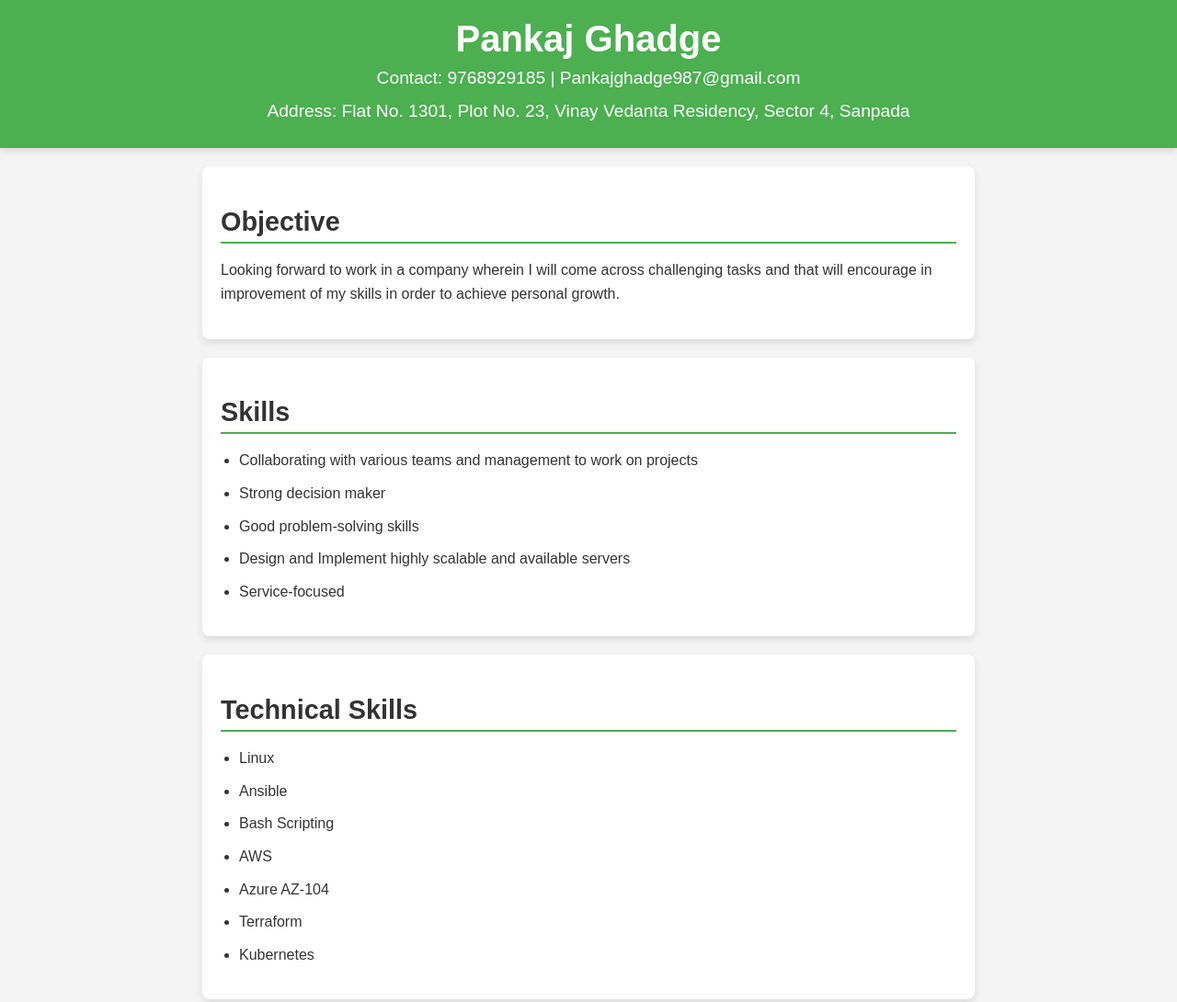
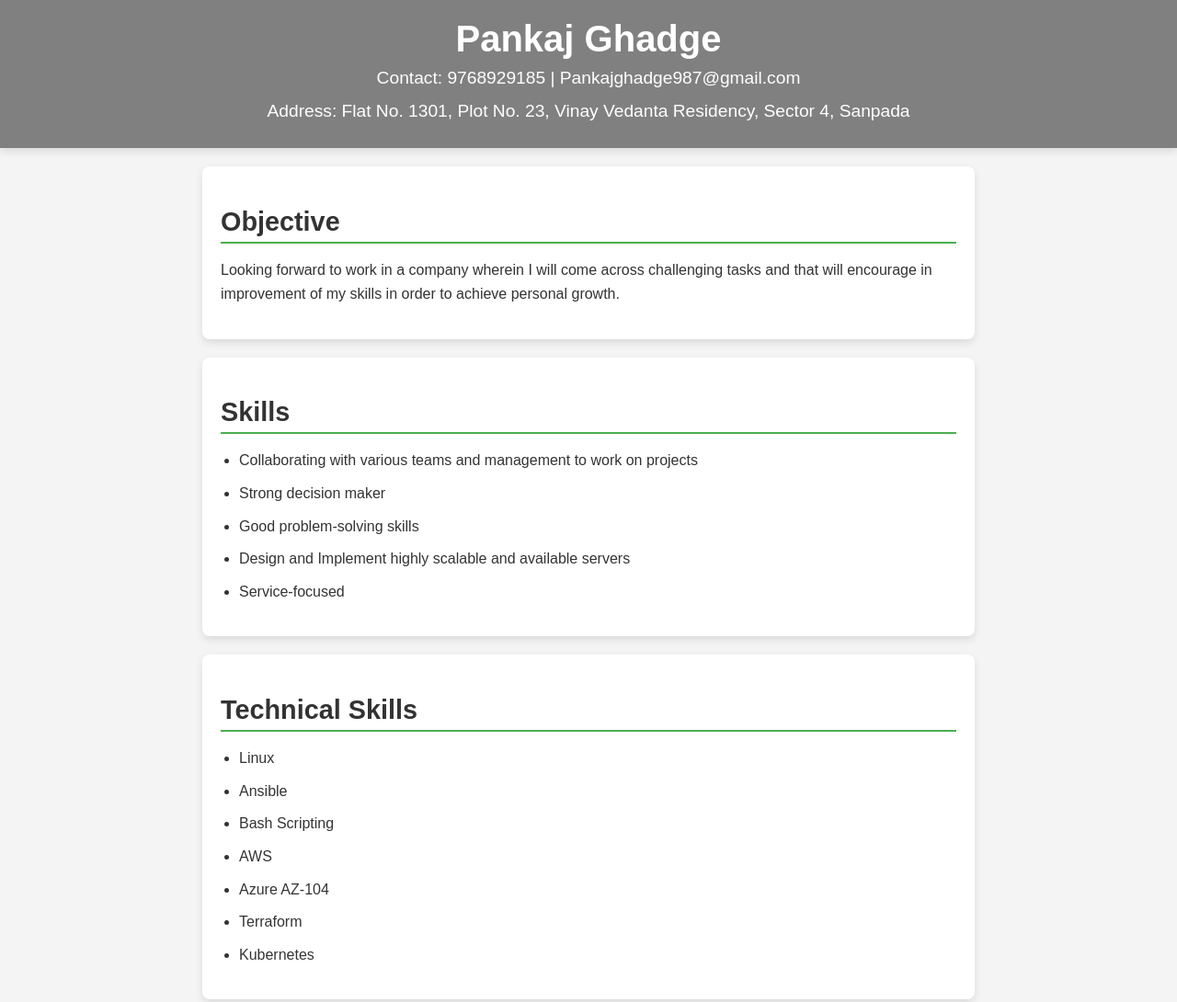
Before and after one commit to pghadge977/Resume, a plain HTML site: page index.html in a window 1280 px wide. Shown: the top 1090 px of the page at 92% size. Drawn offline with Linux system fonts and the light colour scheme.

Commit message:
Update styles.css

```diff
--- a/styles.css
+++ b/styles.css
@@ -8,7 +8,7 @@ body {
 }
 
 header {
-    background-color: #4CAF50;
+    background-color: grey;
     color: white;
     padding: 20px;
     text-align: center;
```
